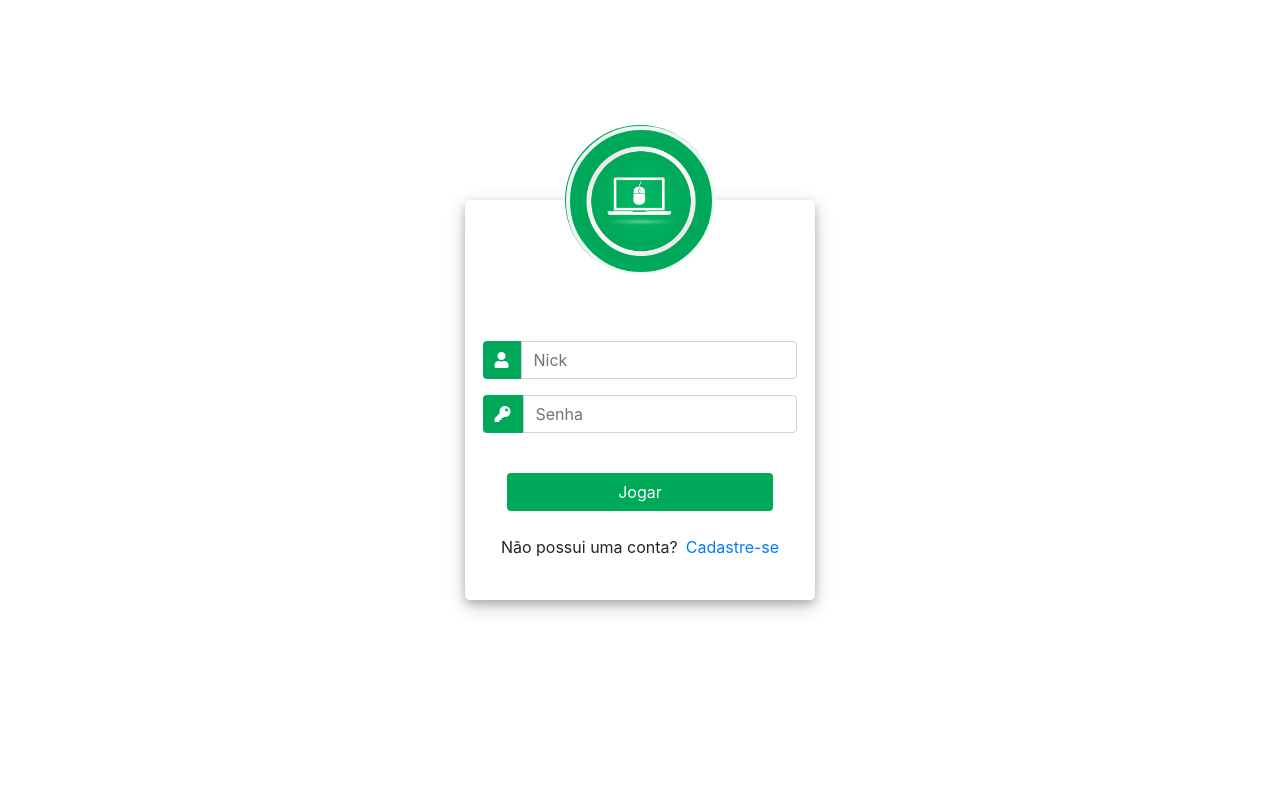
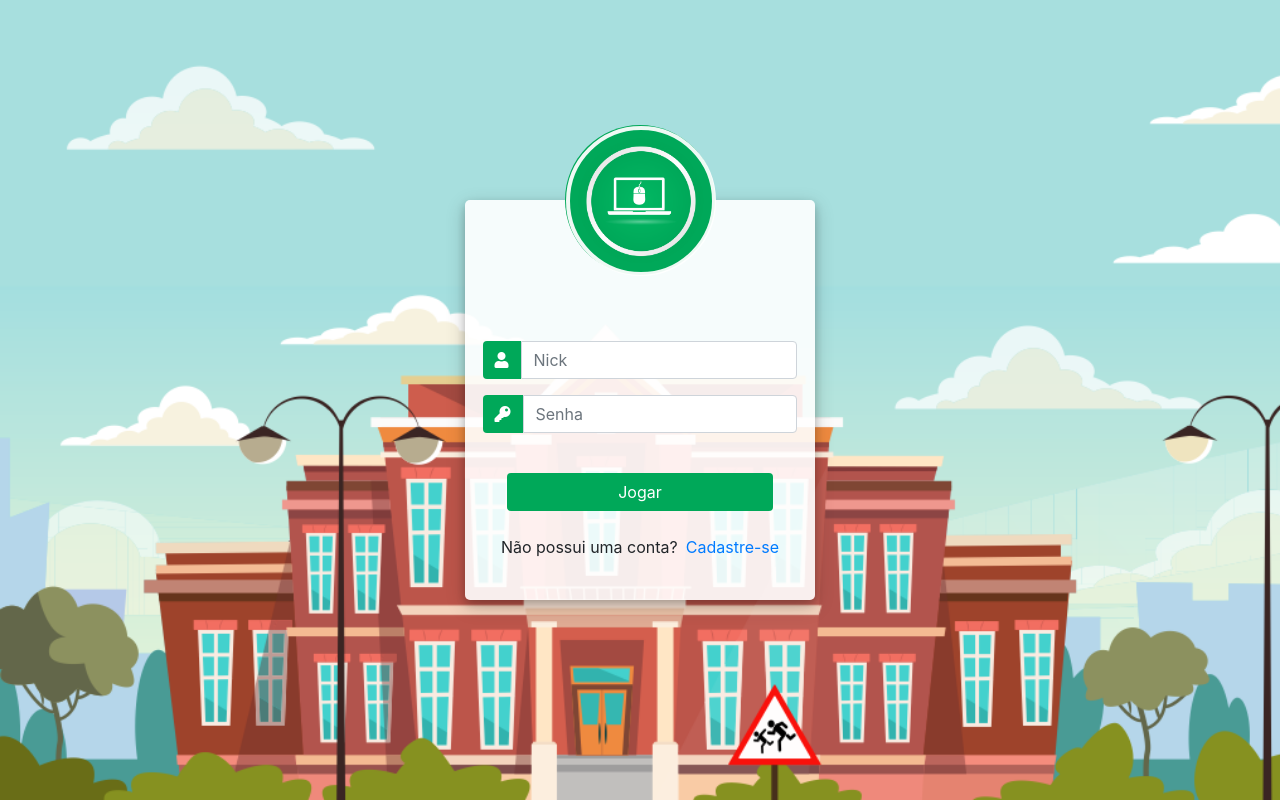
Before and after one commit to samcamposr/ComputerAid, a Django app: page /home/ in a window 1280 px wide. Run offline with Django 3.2, Linux system fonts and the light colour scheme; some libraries are stand-ins or nearby versions.

Commit message:
Base modificada

```diff
--- a/ComputerAid/jogo/static/css/style.css
+++ b/ComputerAid/jogo/static/css/style.css
@@ -51,7 +51,7 @@ footer{
 #body-home{
 	margin: 0;
 	padding: 0;
-	/*background-image: url('../img/home2.png');*/
+	background-image: url('../img/home2.png');
 	background-size: cover;
 	background-repeat: no-repeat;
 	height: 100%;
```
